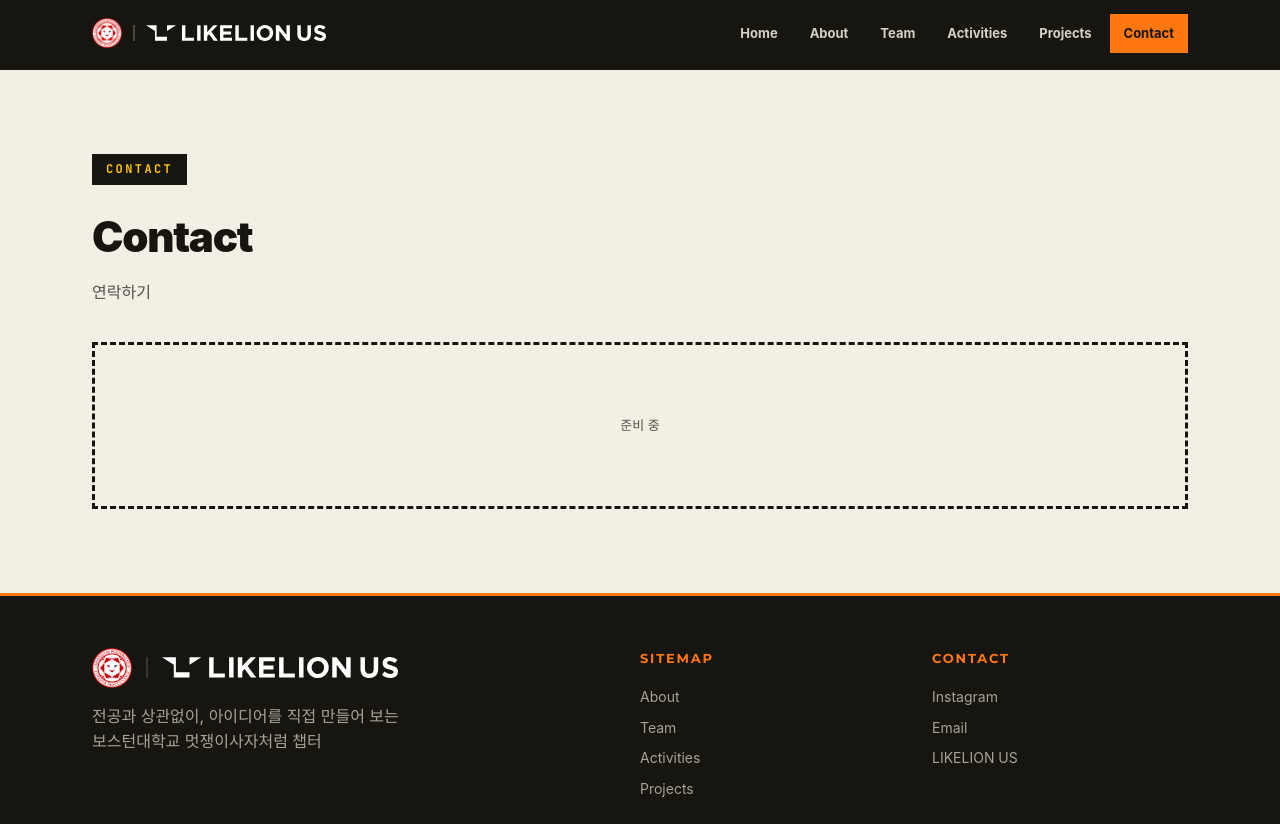
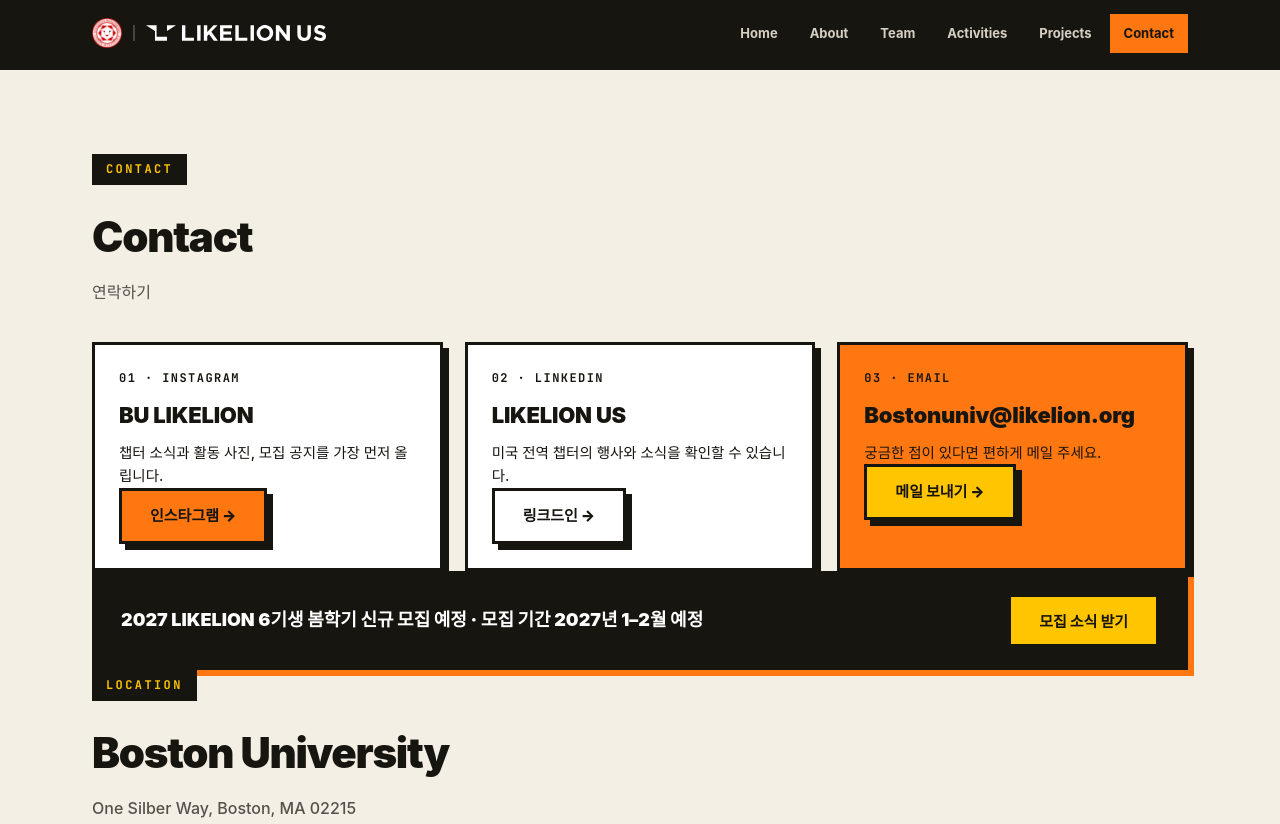
Before and after one commit to yejuseol/bu-likelion, a plain HTML site: page contact.html in a window 1280 px wide. Shown: the top 824 px of the page. Drawn offline with Linux system fonts and the light colour scheme; a web font is replaced by a local one.

Commit message:
Add contact cards for social media and email

```diff
--- a/contact.html
+++ b/contact.html
@@ -33,16 +33,35 @@
     <h2 class="section-title reveal">Contact</h2>
     <p class="section-sub reveal">연락하기</p>
 
-<!-- =====================================================
-     담당자가 채우는 부분
-     ① 채널 카드 3개 (grid grid-3)
-     ② 모집 안내 한 줄  ③ 위치
+    <div class="grid grid-3">
+      <div class="card reveal">
+        <div class="card-label">01 · INSTAGRAM</div>
+        <h3 class="card-title">BU LIKELION</h3>
+        <p class="card-text">챕터 소식과 활동 사진, 모집 공지를 가장 먼저 올립니다.</p>
+        <a class="btn" href="https://www.instagram.com/likelion.bu?knvt=YnA4MXVhamlndW91" target="_blank" rel="noopener">인스타그램 →</a>
+      </div>
+      <div class="card reveal">
+        <div class="card-label">02 · LINKEDIN</div>
+        <h3 class="card-title">LIKELION US</h3>
+        <p class="card-text">미국 전역 챕터의 행사와 소식을 확인할 수 있습니다.</p>
+        <a class="btn btn-outline" href="https://www.linkedin.com/company/likelionus/posts/" target="_blank" rel="noopener">링크드인 →</a>
+      </div>
+      <div class="card accent reveal">
+        <div class="card-label">03 · EMAIL</div>
+        <h3 class="card-title">Bostonuniv@likelion.org</h3>
+        <p class="card-text">궁금한 점이 있다면 편하게 메일 주세요.</p>
+        <a class="btn btn-yellow" href="mailto:Bostonuniv@likelion.org">메일 보내기 →</a>
+      </div>
+    </div>
 
-     * 나타나는 효과를 주려면 태그에 class="reveal" 추가
-     * 숫자를 세어 올리려면 <span class="count" data-to="60">0</span>
-     ===================================================== -->
+    <div class="strip reveal">
+      <span>2027 LIKELION 6기생 봄학기 신규 모집 예정 · 모집 기간 2027년 1–2월 예정</span>
+      <button class="btn btn-yellow" type="button" disabled aria-disabled="true">모집 소식 받기</button>
+    </div>
 
-    <div class="wip reveal"><p class="muted">준비 중</p></div>
+    <div class="section-label mono reveal">LOCATION</div>
+    <h3 class="section-title reveal">Boston University</h3>
+    <p class="section-sub reveal">One Silber Way, Boston, MA 02215</p>
 
   </div>
 </section>
```
